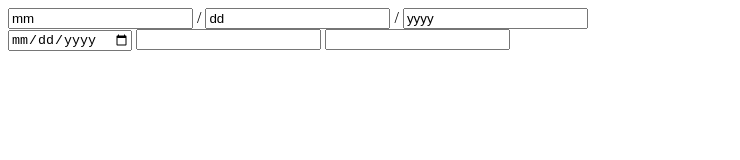
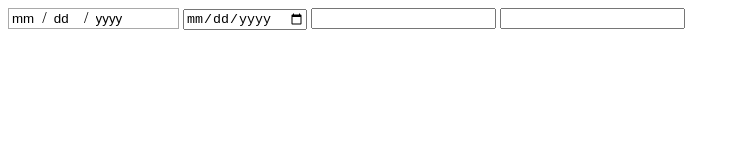
Before and after one commit to nkalush/date_polyfill, a website: page demo/index.html in a window 1280 px wide. Shown: the whole page, without its empty margins (0-740 px from the left). Drawn offline with Linux system fonts and the light colour scheme.

Commit message:
clean up style

```diff
--- a/src/date_polyfill.scss
+++ b/src/date_polyfill.scss
@@ -1,10 +1,31 @@
 $focusColor: rgb(200, 218, 255);
+$borderColor: #A9A9A9;
 .pf-date-wrapper{
+	display:inline-block;
+	width:169px;
+	border:1px solid $borderColor;
+	&.pf-wrapper-focused{
+		box-shadow:0 0 3px 2px $focusColor;
+		border-color:darken($focusColor,5%);
+	}
 	.pf-input-date-month, .pf-input-date-day, .pf-input-date-year{
+		border:none;
+		padding:none;
+		margin:1px;
 		&:focus{
 			background: $focusColor;
 			box-shadow:none;
 			outline:none;
+			cursor:none;
 		}
 	}
+	.pf-input-date-month{
+		width:1.75em;
+	}
+	.pf-input-date-day{
+		width:1.75em;
+	}
+	.pf-input-date-year{
+		width:2.25em;
+	}
 }
```
Also changed, not shown: dist/date_polyfill.css, dist/date_polyfill.min.css, 2 other files.
